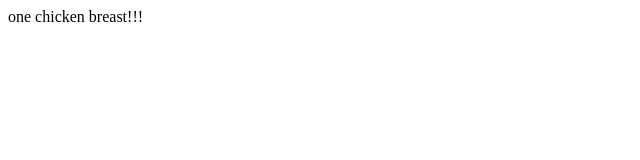
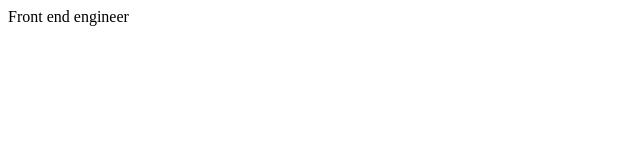
Before and after one commit to namd12/first-project, a plain HTML site: page index.html in a window 1280 px wide. Shown: the full height of the page, 0-640 px from the left. Drawn offline with Linux system fonts and the light colour scheme.

Commit message:
change object

```diff
--- a/index.html
+++ b/index.html
@@ -7,6 +7,6 @@
     <title>Document</title>
 </head>
 <body>
-    one chicken breast!!!
+    Front end engineer
 </body>
 </html>
```
